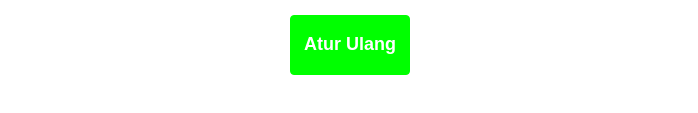
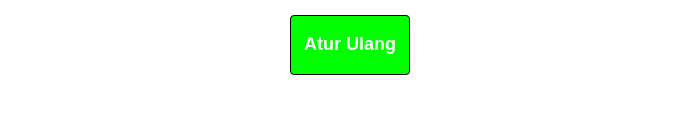
Before and after one commit to icnsi/icnsi.github.io, a plain HTML site: page index.html in a window 1280 px wide. Shown: the part 411-524 px from the top of the page, without its empty margins (290-988 px from the left). Drawn offline with Linux system fonts and the light colour scheme.

Commit message:
Update style.css

```diff
--- a/style.css
+++ b/style.css
@@ -21,7 +21,7 @@ h1 {
         box-sizing: border-box;
         width: 120px;
         height: 60px;
-        border: 1px solid lime;
+        border: 1px solid black;
         margin: auto;
         border-radius: 4px;
         font-family: Audiowide, sans-serif;
```
